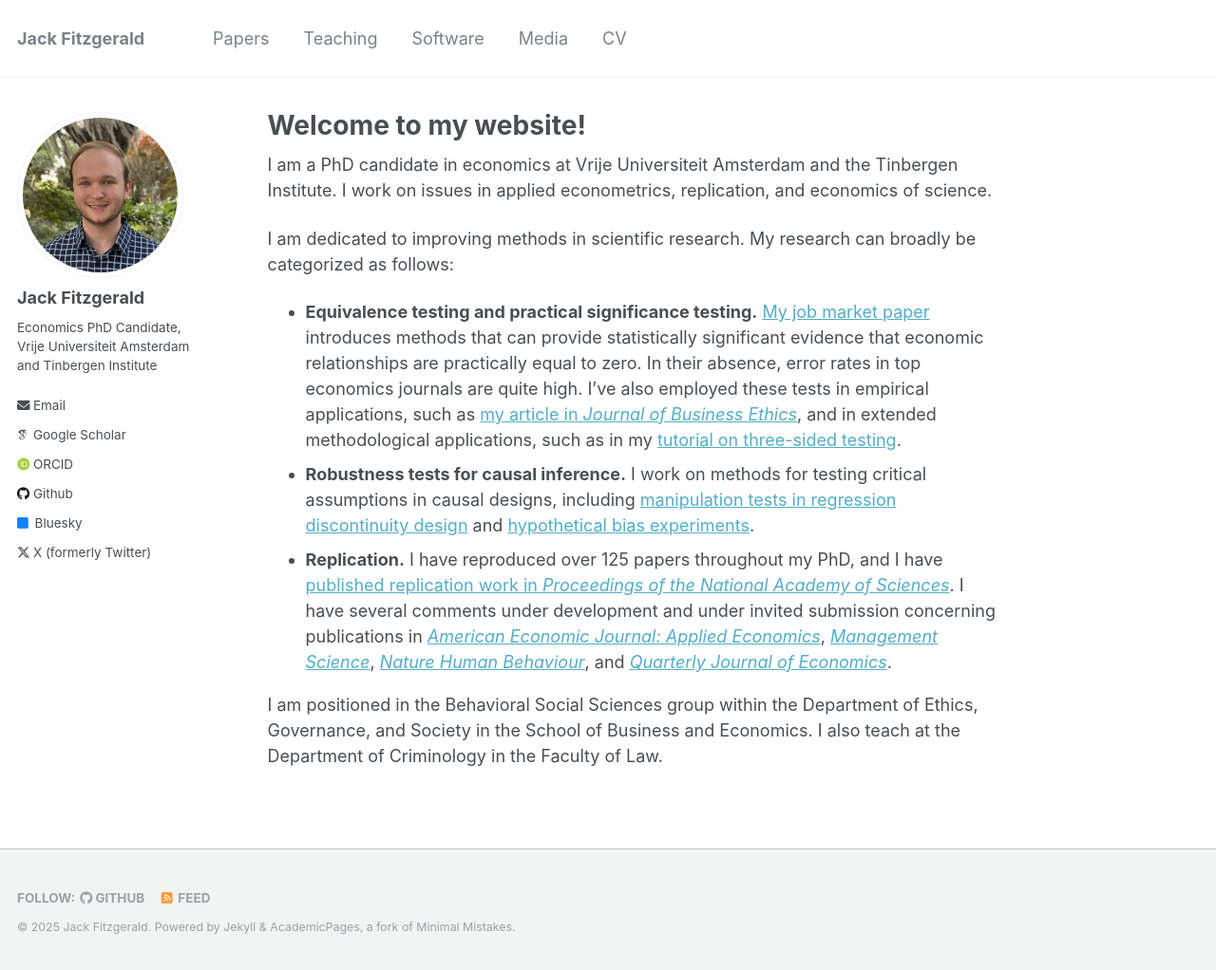
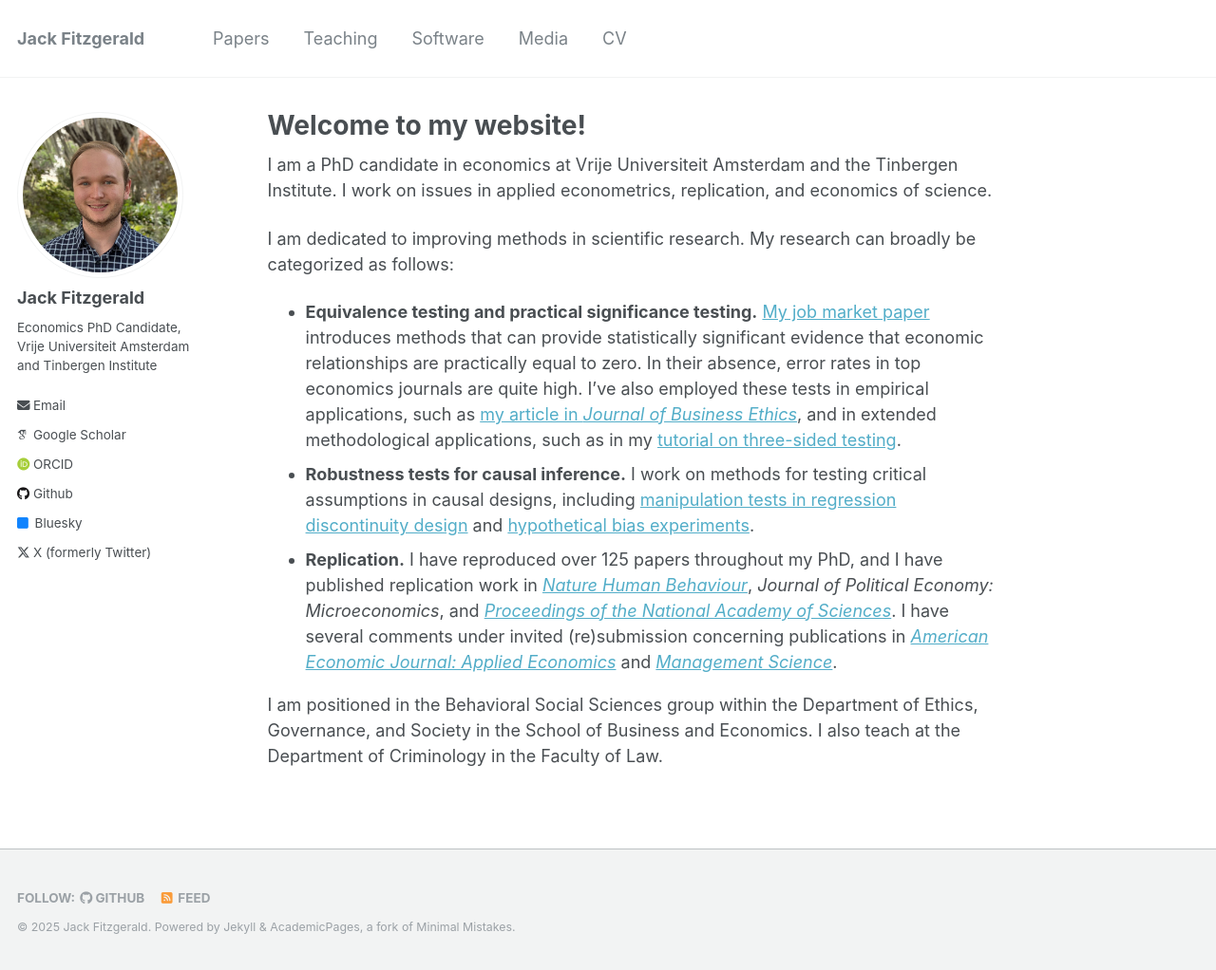
Before and after one commit to jack-fitzgerald/jack-fitzgerald.github.io, a Jekyll site: the page built from _pages/about.md, in a window 1280 px wide and 1022 px high. Shown: the whole window at 95% size. Built offline with Jekyll 4.4.1, drawn with Linux system fonts in a browser that asks for light colours; some web fonts are replaced.

Commit message:
Update about.md

```diff
--- a/_pages/about.md
+++ b/_pages/about.md
@@ -12,6 +12,6 @@ I am a PhD candidate in economics at Vrije Universiteit Amsterdam and the Tinber
 I am dedicated to improving methods in scientific research. My research can broadly be categorized as follows:
 * **Equivalence testing and practical significance testing.** [My job market paper](https://jack-fitzgerald.github.io/files/The_Need_for_Equivalence_Testing_in_Economics.pdf) introduces methods that can provide statistically significant evidence that economic relationships are practically equal to zero. In their absence, error rates in top economics journals are quite high. I’ve also employed these tests in empirical applications, such as [my article in <i>Journal of Business Ethics</i>](https://link.springer.com/article/10.1007/s10551-024-05731-x), and in extended methodological applications, such as in my [tutorial on three-sided testing](https://doi.org/10.31234/osf.io/8y925).
 * **Robustness tests for causal inference.** I work on methods for testing critical assumptions in causal designs, including [manipulation tests in regression discontinuity design](https://jack-fitzgerald.github.io/files/RDD_Equivalence.pdf) and [hypothetical bias experiments](https://jack-fitzgerald.github.io/files/Hypothetical_Bias.pdf).
-* **Replication.** I have reproduced over 125 papers throughout my PhD, and I have [published replication work in <i>Proceedings of the National Academy of Sciences</i>](https://www.pnas.org/doi/10.1073/pnas.2403758121). I have several comments under development and under invited submission concerning publications in [<i>American Economic Journal: Applied Economics</i>](https://jack-fitzgerald.github.io/files/VEA24.pdf), [<i>Management Science</i>](https://jack-fitzgerald.github.io/files/GS22_Replication.pdf), [<i>Nature Human Behaviour</i>](https://jack-fitzgerald.github.io/files/WEA23_Replication.pdf), and [<i>Quarterly Journal of Economics</i>](https://jack-fitzgerald.github.io/files/MS23_Replication.pdf).
+* **Replication.** I have reproduced over 125 papers throughout my PhD, and I have published replication work in [<i>Nature Human Behaviour</i>](https://jack-fitzgerald.github.io/files/WEA23_Replication.pdf), <i>Journal of Political Economy: Microeconomics</i>, and [<i>Proceedings of the National Academy of Sciences</i>](https://www.pnas.org/doi/10.1073/pnas.2403758121). I have several comments under invited (re)submission concerning publications in [<i>American Economic Journal: Applied Economics</i>](https://jack-fitzgerald.github.io/files/VEA24.pdf) and [<i>Management Science</i>](https://jack-fitzgerald.github.io/files/GS22_Replication.pdf).
 
 I am positioned in the Behavioral Social Sciences group within the Department of Ethics, Governance, and Society in the School of Business and Economics. I also teach at the Department of Criminology in the Faculty of Law.
```
